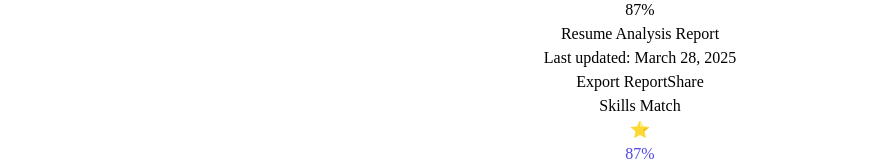
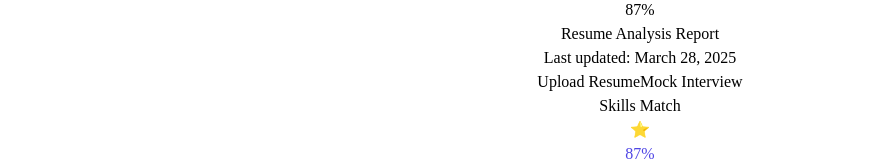
Before and after one commit to Vanshprocoder/GNA3.0, a React (Vite) app: page / in a window 1280 px wide. Shown: the part 478-639 px from the top of the page, without its empty margins (0-885 px from the left). Built offline with nearby package versions, Linux system fonts and the light colour scheme.

Commit message:
Update ResumeAnalyzer.jsx

```diff
--- a/src/comp/ResumeAnalyzer.jsx
+++ b/src/comp/ResumeAnalyzer.jsx
@@ -3,9 +3,11 @@ import {
   BarChart, Bar, XAxis, YAxis, CartesianGrid, Tooltip, ResponsiveContainer,
   PieChart, Pie, Cell, Legend
 } from 'recharts';
+import { useNavigate } from 'react-router-dom';
 
 const ResumeAnalyzer = () => {
   const [activeTab, setActiveTab] = useState('overview');
+  const navigate = useNavigate();
 
   const resumeData = {
     candidate: {
@@ -113,6 +115,14 @@ const ResumeAnalyzer = () => {
     </button>
   );
 
+  const handleUploadResume = () => {
+    navigate('/upload');
+  };
+
+  const handleMockInterview = () => {
+    navigate('/interview');
+  };
+
   return (
     <div className="min-h-screen bg-gradient-to-br from-gray-50 to-gray-100 text-gray-900">
       <div className="flex">
@@ -161,11 +171,17 @@ const ResumeAnalyzer = () => {
                 <p className="text-gray-600">Last updated: March 28, 2025</p>
               </div>
               <div className="flex space-x-2">
-                <button className="bg-indigo-600 text-white px-4 py-2 rounded-md hover:bg-indigo-700 transition-colors">
-                  Export Report
+                <button
+                  className="bg-indigo-600 text-white px-4 py-2 rounded-md hover:bg-indigo-700 transition-colors"
+                  onClick={handleUploadResume}
+                >
+                  Upload Resume
                 </button>
-                <button className="bg-white text-indigo-600 border border-indigo-600 px-4 py-2 rounded-md hover:bg-indigo-50 transition-colors">
-                  Share
+                <button
+                  className="bg-white text-indigo-600 border border-indigo-600 px-4 py-2 rounded-md hover:bg-indigo-50 transition-colors"
+                  onClick={handleMockInterview}
+                >
+                  Mock Interview
                 </button>
               </div>
             </div>
```
